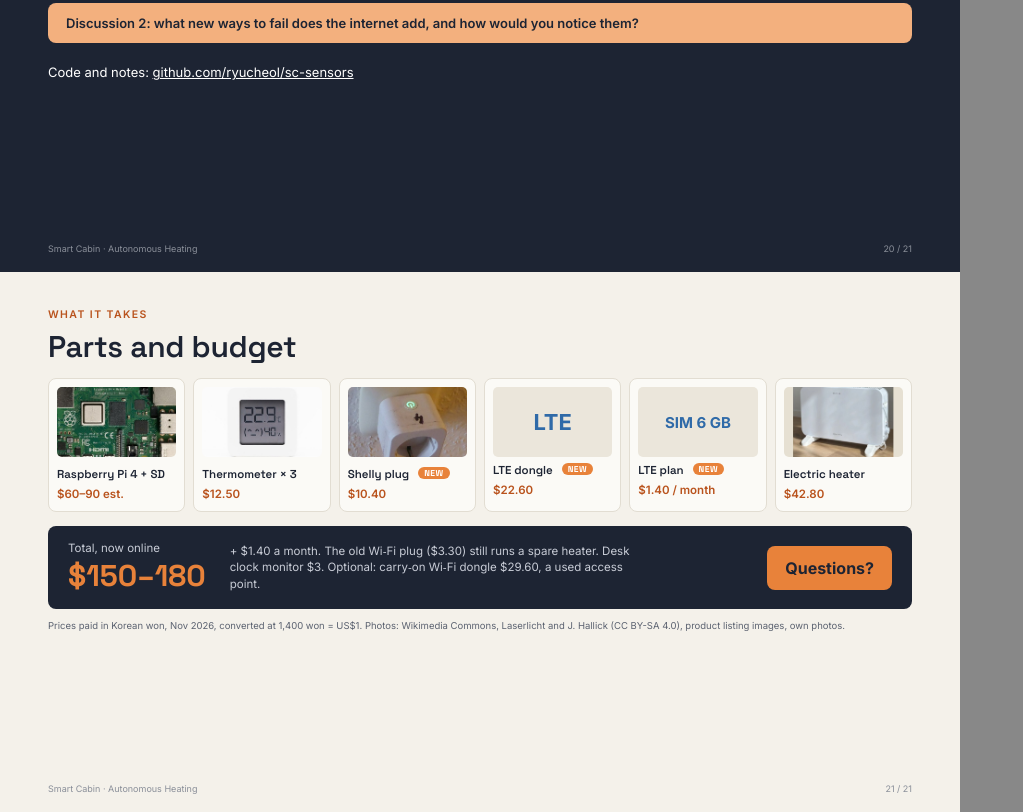
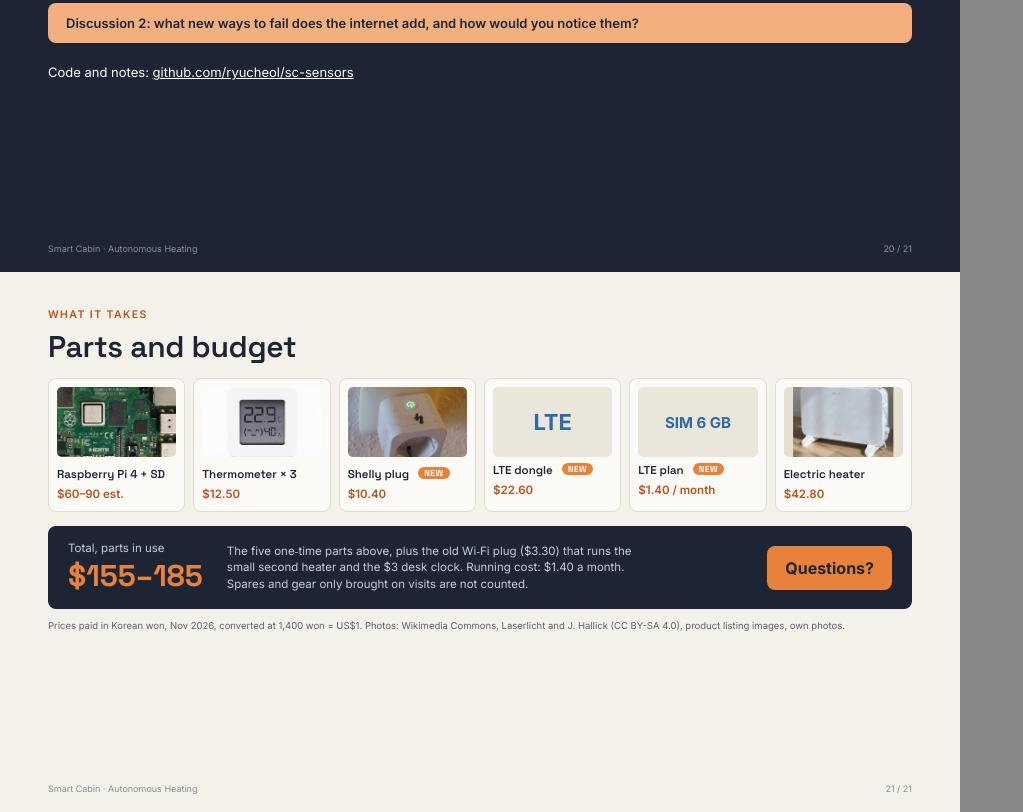
Before and after one commit to ryucheol/sc-sensors, a plain HTML site: page docs/talk/smart-cabin-talk.html in a window 1280 px wide. Shown: the part 10528-11340 px from the top of the page, without its empty margins (0-1023 px from the left). Drawn offline with Linux system fonts and the light colour scheme.

Commit message:
발표자료 부품표: 총액은 지금 쓰는 부품만($155–185), 여분·방문용 장비 제외
Co-Authored-By: Claude Opus 5.5 <noreply@anthropic.com>
Claude-Session: https://claude.ai/code/session_01VAM9mEghuC1EmF8qg8GhWk

```diff
--- a/docs/talk/smart-cabin-talk.html
+++ b/docs/talk/smart-cabin-talk.html
@@ -458,8 +458,8 @@ svg text { font-family:Inter, sans-serif; }
     <div class="card" style="padding:8px"><img src="heater.jpg" style="width:100%; height:70px; object-fit:cover; border-radius:5px"><h2 style="font-size:11.5px; margin-top:6px">Electric heater</h2><p style="color:#b9531d; font-weight:600">$42.80</p></div>
   </div>
   <div style="display:flex; align-items:center; gap:24px; margin-top:14px; background:#1d2433; color:#fff; border-radius:8px; padding:14px 20px">
-    <div><p style="color:#c8ccd6">Total, now online</p><div class="big">$150–180</div></div>
-    <p style="color:#c8ccd6; max-width:420px">+ $1.40 a month. The old Wi‑Fi plug ($3.30) still runs a spare heater. Desk clock monitor $3. Optional: carry‑on Wi‑Fi dongle $29.60, a used access point.</p>
+    <div><p style="color:#c8ccd6">Total, parts in use</p><div class="big">$155–185</div></div>
+    <p style="color:#c8ccd6; max-width:420px">The five one‑time parts above, plus the old Wi‑Fi plug ($3.30) that runs the small second heater and the $3 desk clock. Running cost: $1.40 a month. Spares and gear only brought on visits are not counted.</p>
     <div style="margin-left:auto; background:#e8823a; color:#1d2433; font-weight:700; border-radius:8px; padding:12px 18px; font-size:16px">Questions?</div>
   </div>
   <p style="margin-top:10px; font-size:9.5px">Prices paid in Korean won, Nov 2026, converted at 1,400 won = US$1. Photos: Wikimedia Commons, Laserlicht and J. Hallick (CC BY-SA 4.0), product listing images, own photos.</p>
```
Also changed, not shown: 1 other file.
